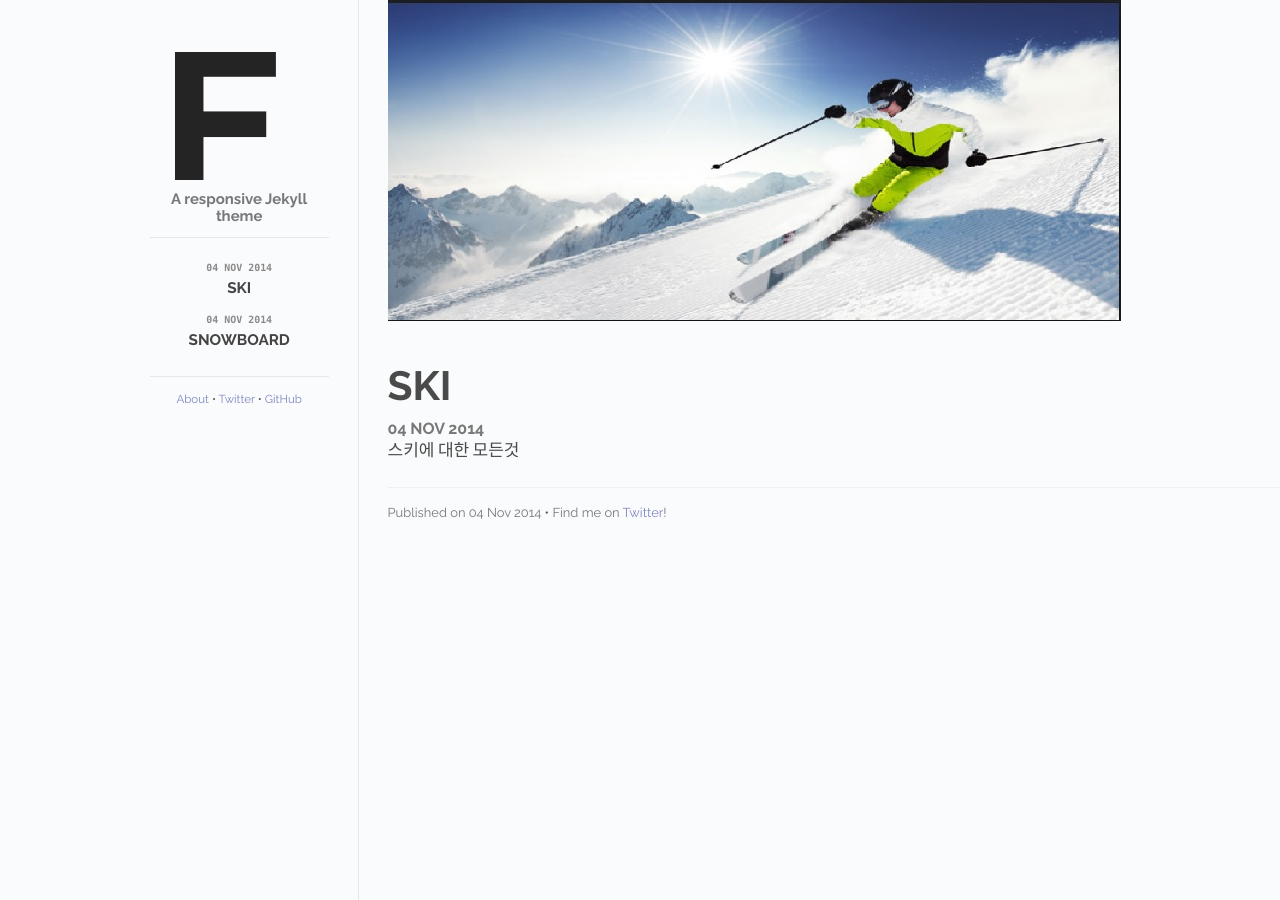
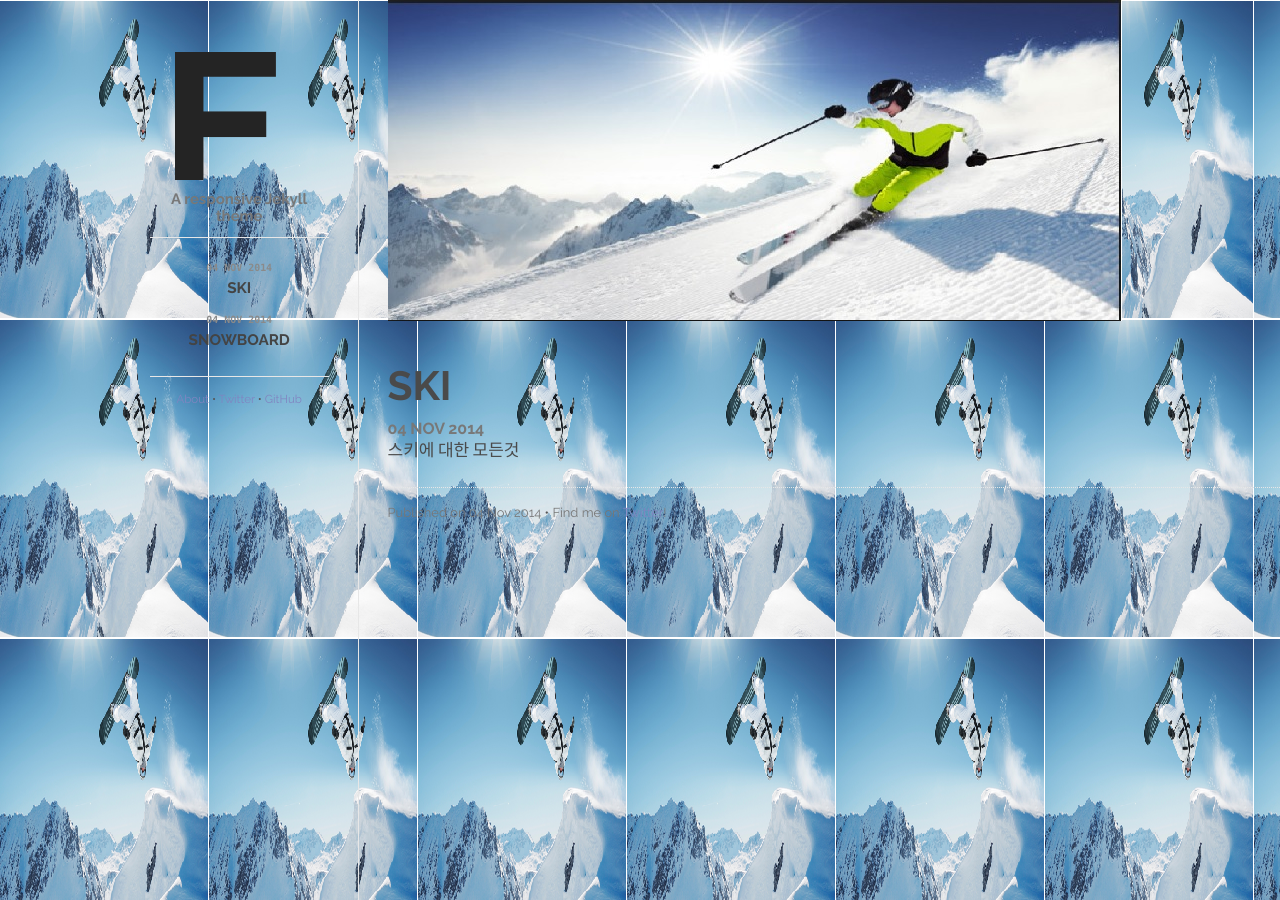
Before and after one commit to wlsgkrdl3045/wlsgkrdl3045.github.com, a Jekyll site: the page built from index.html, in a window 1280 px wide. Built offline with Jekyll 4.4.1, drawn with Linux system fonts in a browser that asks for light colours; Markdown is read by kramdown in place of the engine named in the settings.

Commit message:
Update main.css

```diff
--- a/css/main.css
+++ b/css/main.css
@@ -22,6 +22,7 @@ body {
   font-weight: 400;
   font-size: 0.85em;
   overflow: hidden;
+  background: url(../images/bg.png);
 }
 
 a {
```
